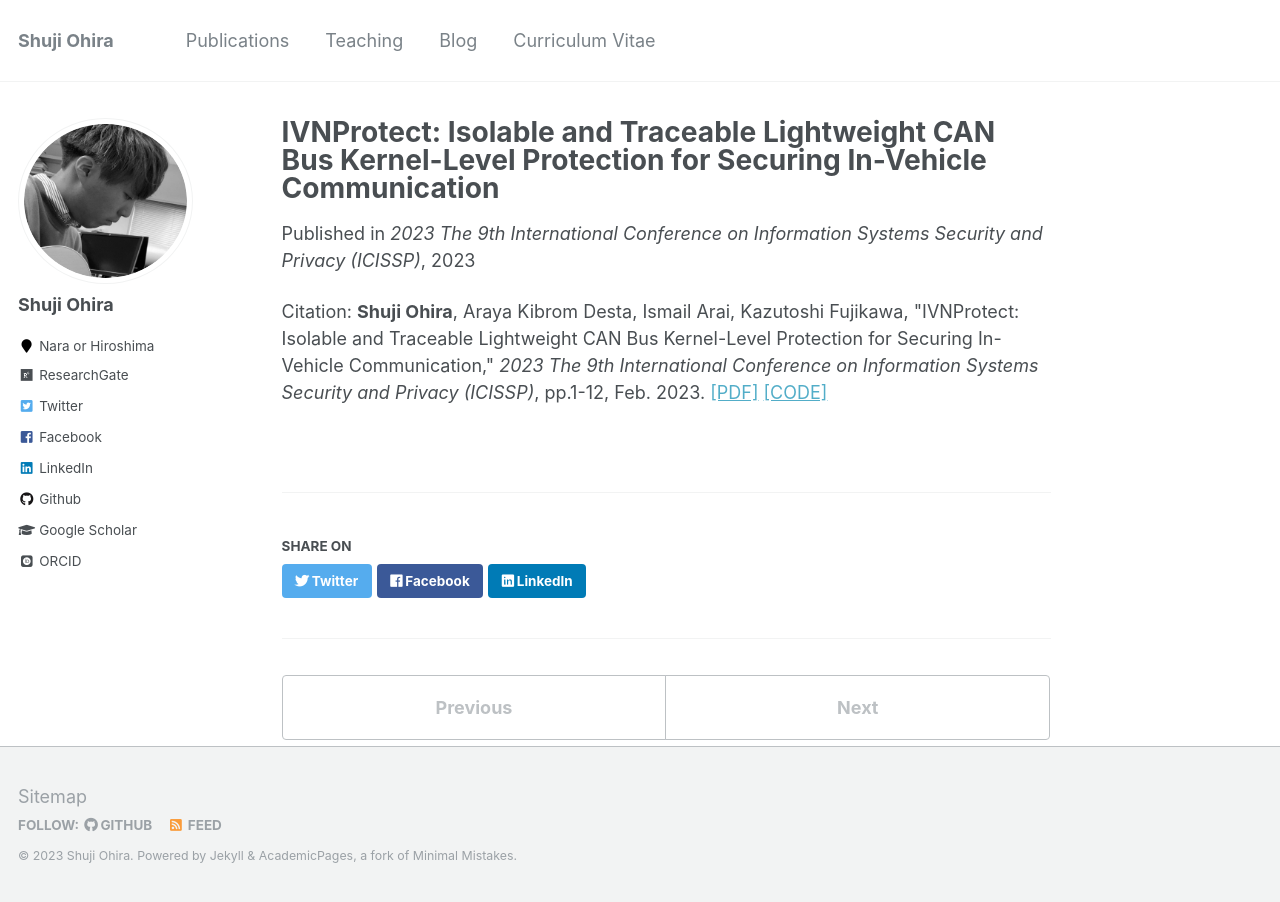
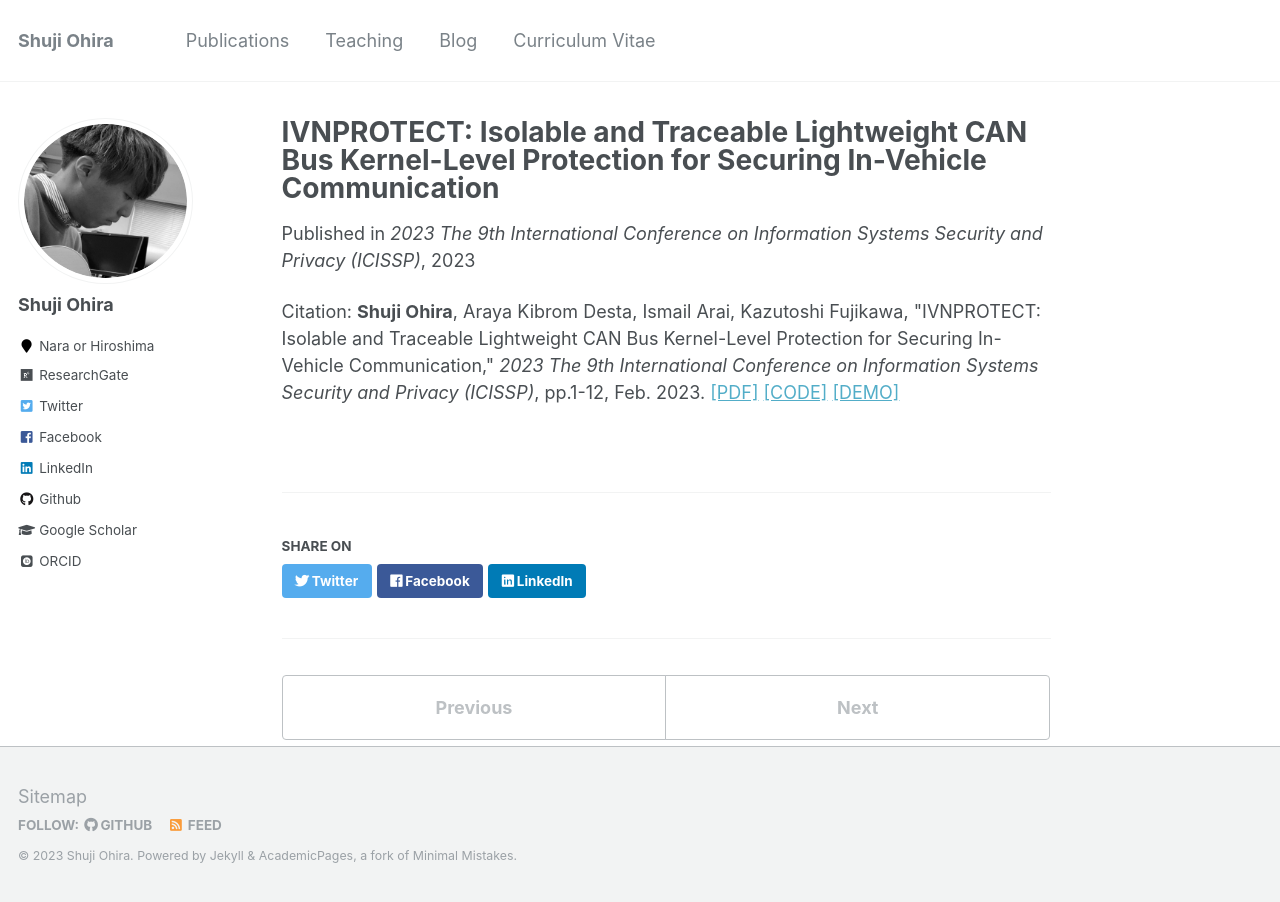
Before and after one commit to shuji-oh/shuji-oh.github.io, a Jekyll site: the page built from _publications/IVNPROTECT.md, in a window 1280 px wide. Built offline with Jekyll 4.4.1, drawn with Linux system fonts in a browser that asks for light colours; some web fonts are replaced; part of the change alters nothing that is shown.

```diff
--- a/_publications/IVNPROTECT.md
+++ b/_publications/IVNPROTECT.md
@@ -1,10 +1,11 @@
 ---
-title: "IVNProtect: Isolable and Traceable Lightweight CAN Bus Kernel-Level Protection for Securing In-Vehicle Communication"
+title: "IVNPROTECT: Isolable and Traceable Lightweight CAN Bus Kernel-Level Protection for Securing In-Vehicle Communication"
 collection: publications
 permalink: /publication/IVNPROTECT
 date: 2023-02-24
 venue: '2023 The 9th International Conference on Information Systems Security and Privacy (ICISSP)'
 paperurl: ''
 codeurl: 'https://github.com/shuji-oh/ivnprotect'
-citation: '<b>Shuji Ohira</b>, Araya Kibrom Desta, Ismail Arai, Kazutoshi Fujikawa, "IVNProtect: Isolable and Traceable Lightweight CAN Bus Kernel-Level Protection for Securing In-Vehicle Communication," <i>2023 The 9th International Conference on Information Systems Security and Privacy (ICISSP)</i>, pp.1-12, Feb. 2023.'
+demourl: 'https://youtu.be/frJ5ZAkZkwA'
+citation: '<b>Shuji Ohira</b>, Araya Kibrom Desta, Ismail Arai, Kazutoshi Fujikawa, "IVNPROTECT: Isolable and Traceable Lightweight CAN Bus Kernel-Level Protection for Securing In-Vehicle Communication," <i>2023 The 9th International Conference on Information Systems Security and Privacy (ICISSP)</i>, pp.1-12, Feb. 2023.'
 ---
```
